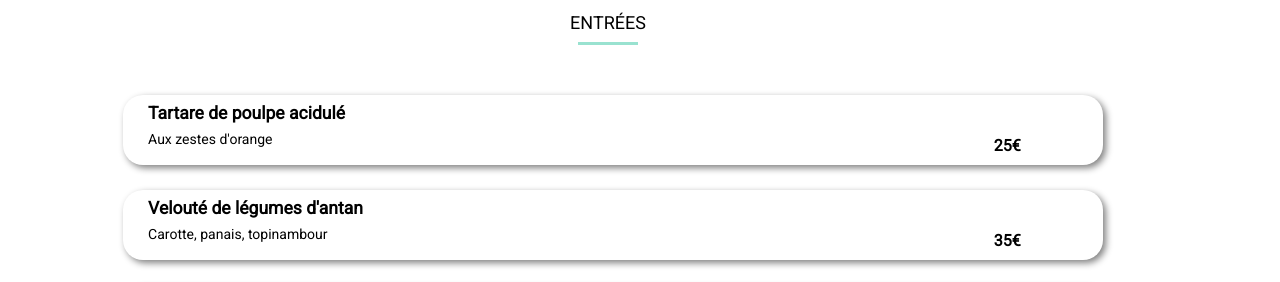
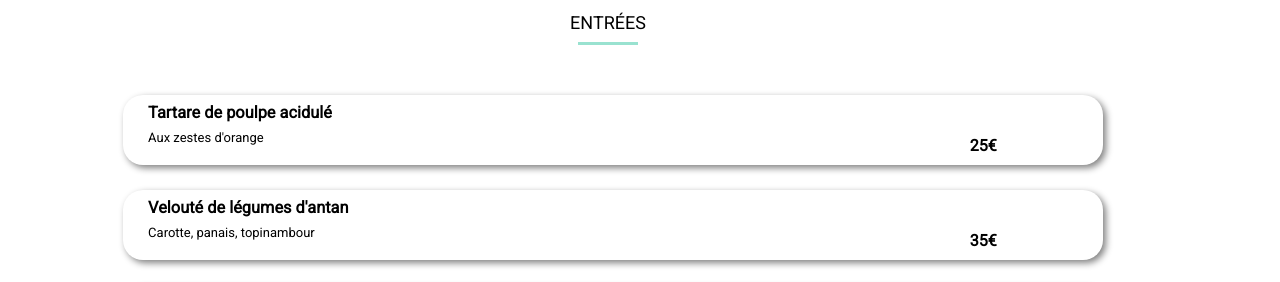
Before and after one commit to KaataFR/Projet3, a website: page html/française.html in a window 1280 px wide. Shown: the part 473-755 px from the top of the page. Drawn offline with Linux system fonts and the light colour scheme; a web font is replaced by a local one.

Commit message:
changement largeur plat_description

```diff
--- a/sass/main.scss
+++ b/sass/main.scss
@@ -672,16 +672,16 @@ footer {
     text-decoration: none;
     display: flex;
     flex-direction: column;
-    width: 75%;
+    width: 70%;
     padding-left: 10px;
     transition: all 400ms ease-in-out;
-    font-size: 15px;
+    font-size: 14px;
 
 }
 
 .plat_description p {
     margin: 0;
-    font-size: 14px;
+    font-size: 13px;
     overflow: hidden;
     text-overflow: ellipsis;
     white-space: nowrap;
```
Also changed, not shown: index.html (+2 -2 lines), css/style.css.
